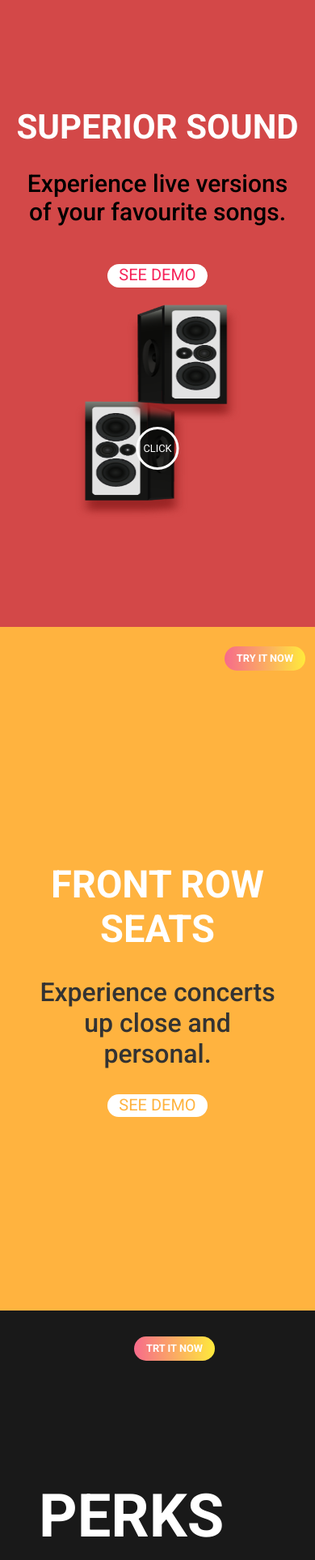
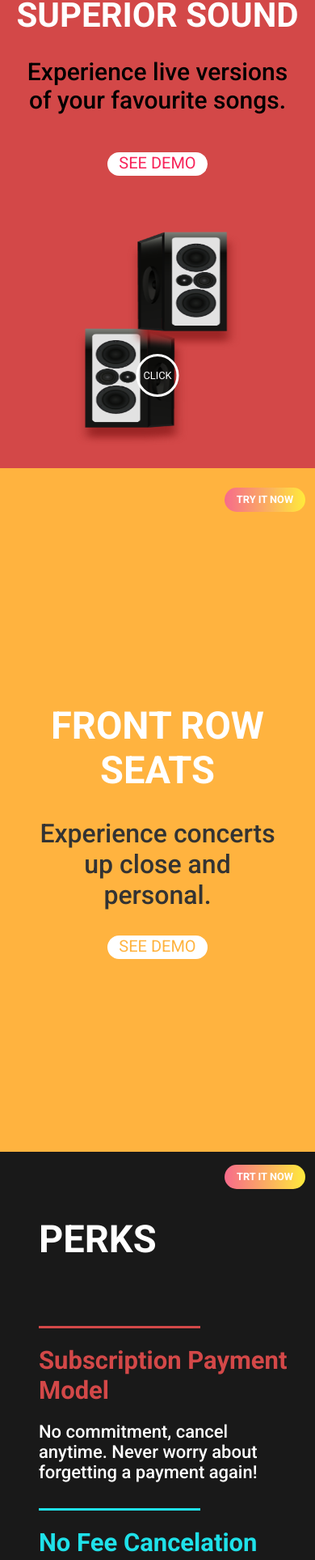
Before and after one commit to rudwo8134/Speerproejct, a React (Create React App) app: page / in a window 390 px wide. Shown: the part 914-2840 px from the top of the page at 81% size. Built offline with nearby package versions, Linux system fonts and the light colour scheme.

Commit message:
add the perk page

```diff
--- a/src/Components/Perks/index.js
+++ b/src/Components/Perks/index.js
@@ -18,11 +18,18 @@ const PekrsWrapper = styled.div`
   overflow: hidden;
   background-color: ${({ Price }) =>
     Price ? '#D34848' : `${staticcss.color.PerksBackground}`};
+  @media screen and (max-width: 468px) {
+    height: unset;
+  }
 `;
 const Buttoncontainer = styled.div`
   position: absolute;
   top: 2rem;
   right: 14rem;
+  @media screen and (max-width: 468px) {
+    top:1rem;
+    right:7rem;
+  }
 `;
 const ContentsWrapper = styled.div`
   max-width: 1300px;
@@ -33,24 +40,31 @@ const ContentsWrapper = styled.div`
   justify-content: center;
   align-items: flex-start;
   padding: 3rem;
+  @media screen and (max-width: 468px) {
+    height: unset;
+  }
 `;
 
 const ContentMainHeader = styled.h1`
   text-transform: uppercase;
   text-align: start;
   color: white;
-  margin-bottom: ${({ Price }) =>
-    Price ? '40px' : `5rem`};
+  margin-bottom: ${({ Price }) => (Price ? '40px' : `5rem`)};
   font-size: ${({ Price }) =>
     Price ? '50px' : `${staticcss.fontSize.PerksmainHeader}`};
+  @media screen and (max-width: 468px) {
+    font-size: ${staticcss.fontSize.mobilePerksmainHeader};
+  }
 `;
 
-const TextWrapper =styled.div`
+const TextWrapper = styled.div`
   display: flex;
   flex-direction: row;
   align-items: center;
-
-`
+  @media screen and (max-width: 468px) {
+    flex-direction: column;
+  }
+`;
 const TextContainer = styled.div`
   display: flex;
   flex-direction: column;
@@ -84,17 +98,24 @@ const TextHead = styled.h1`
   font-weight: bold;
   width: 300px;
   font-size: ${({ Price }) =>
-    Price ? '45px' : `${staticcss.fontSize.PerksMaincontents}`}; ;;
+    Price ? '45px' : `${staticcss.fontSize.PerksMaincontents}`};
+  @media screen and (max-width: 468px) {
+    font-size: ${staticcss.fontSize.mobilePerksMaincontents};
+    width: 80vw;
+  }
 `;
 const Textcontents = styled.span`
   font-size: ${staticcss.fontSize.PerksSubcontents};
   text-align: start;
   font-weight: 500;
   color: white;
-  width: ${({ Price }) =>
-    Price ? '300px' : `450px`};
+  width: ${({ Price }) => (Price ? '300px' : `450px`)};
   font-size: ${({ Price }) =>
     Price ? '28px' : `${staticcss.fontSize.PerksSubcontents}`};
+  @media screen and (max-width: 468px) {
+    font-size: ${staticcss.fontSize.mobilePerksSubcontents};
+    width: 70vw;
+  }
 `;
 
 
--- a/src/Components/Red/index.jsx
+++ b/src/Components/Red/index.jsx
@@ -12,9 +12,12 @@ import HoverButton from '../util/HoverButton';
 const RedWrapper = styled.div`
   position: relative;
   width: 100vw;
-  height:100vh;
+  height: 100vh;
   background-color: ${staticcss.color.RedBackground};
-`
+  @media screen and (max-width: 468px) {
+    height: unset;
+  }
+`;
 const Buttoncontainer = styled.div`
   position: absolute;
   top: 2rem;
@@ -35,6 +38,7 @@ const Contetscontainer = styled.div`
     flex-direction: column;
     justify-content: center;
     padding: 1rem;
+    height: unset;
   }
 `;
 const TextContainer = styled.div`
@@ -75,6 +79,7 @@ const ImageContainer = styled.div`
     width: 30vw;
     height: 30vh;
     margin-bottom: 3rem;
+    margin-top: 3rem;
   }
   .speacker1 {
     position: absolute;
--- a/src/Components/Yellow/index.jsx
+++ b/src/Components/Yellow/index.jsx
@@ -51,6 +51,7 @@ const Imagecontainer = styled.div`
     height: 200px;
     left: 1%;
     top: 30%;
+    background-attachment: fixed;
   }
 `;
 const Imagecontainer2 = styled.div`
--- a/src/Staticcss.jsx
+++ b/src/Staticcss.jsx
@@ -48,6 +48,10 @@ const staticcss = {
     PerksmainHeader: '74px',
     PerksMaincontents: '51px',
     PerksSubcontents: '35px',
+    mobilePerksmainHeader: '47px',
+    mobilePerksMaincontents: '31px',
+    mobilePerksSubcontents: '22px',
+
     //reveiw
     ReviewMainheader: '74px',
     Reviewstar: '30px',
--- a/src/index.css
+++ b/src/index.css
@@ -15,6 +15,11 @@ body {
   -moz-osx-font-smoothing: grayscale;
 
 }
+@media screen and (max-width: 468px) {
+      body{
+        overflow-x: hidden;
+      }
+}
 
 
 code {
```
Also changed, not shown: 1 other file (tests, documents, lock files or other folders).
